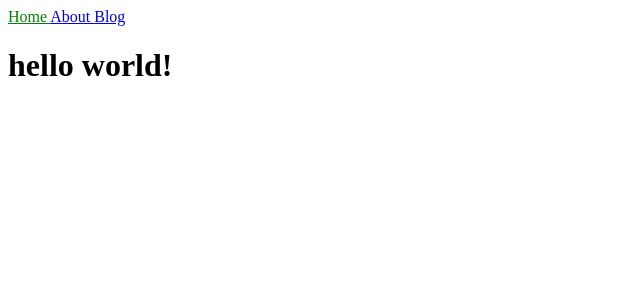
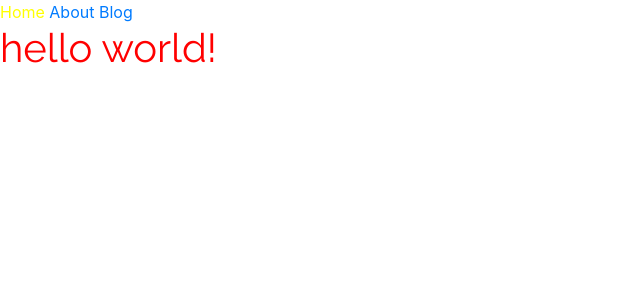
Before and after one commit to RajatRasal/rajatrasal.github.io, a Jekyll site: the page built from index.html, in a window 1280 px wide. Shown: the top 300 px of the page, without its empty margins (0-640 px from the left). Built offline with Jekyll 4.4.1, drawn with Linux system fonts in a browser that asks for light colours.

Commit message:
Add fonts and refactor the default html

```diff
--- /dev/null
+++ b/_includes/meta.html
@@ -0,0 +1,2 @@
+<meta chaset="utf-8">
+<meta name="viewport" content="width=device-width, initial-scale=1, shrink-to-fit=no">
--- /dev/null
+++ b/_includes/script.html
@@ -0,0 +1,3 @@
+<script src="https://code.jquery.com/jquery-3.3.1.slim.min.js" integrity="sha384-q8i/X+965DzO0rT7abK41JStQIAqVgRVzpbzo5smXKp4YfRvH+8abtTE1Pi6jizo" crossorigin="anonymous"></script>
+<script src="https://cdnjs.cloudflare.com/ajax/libs/popper.js/1.14.7/umd/popper.min.js" integrity="sha384-UO2eT0CpHqdSJQ6hJty5KVphtPhzWj9WO1clHTMGa3JDZwrnQq4sF86dIHNDz0W1" crossorigin="anonymous"></script>
+<script src="https://stackpath.bootstrapcdn.com/bootstrap/4.3.1/js/bootstrap.min.js" integrity="sha384-JjSmVgyd0p3pXB1rRibZUAYoIIy6OrQ6VrjIEaFf/nJGzIxFDsf4x0xIM+B07jRM" crossorigin="anonymous"></script>
--- /dev/null
+++ b/_includes/style.html
@@ -0,0 +1,6 @@
+<!-- Styles -->
+<link rel="stylesheet" href="/assets/css/styles.css">
+<!-- Fonts -->
+<link href="https://fonts.googleapis.com/css?family=Raleway|Spectral" rel="stylesheet">
+<!-- Bootstrap CSS -->
+<link rel="stylesheet" href="https://stackpath.bootstrapcdn.com/bootstrap/4.3.1/css/bootstrap.min.css" integrity="sha384-ggOyR0iXCbMQv3Xipma34MD+dH/1fQ784/j6cY/iJTQUOhcWr7x9JvoRxT2MZw1T" crossorigin="anonymous">
--- a/_layouts/default.html
+++ b/_layouts/default.html
@@ -1,12 +1,13 @@
 <!doctype html>
 <html>
   <head>
-    <meta charset="utf-8">
+    {% include meta.html %}
     <title>{{ page.title }}</title>
-    <link rel="stylesheet" href="/assets/css/styles.css">
+    {% include style.html %}
   </head>
   <body>
     {% include navigation.html %}
     {{ content }}
+    {% include script.html %}
   </body>
 </html>
--- a/_sass/main.scss
+++ b/_sass/main.scss
@@ -1,17 +1,8 @@
-@font-face {
-  font-amily: "Calendus-Plus";
-  src: url("../fonts/Calendus-Plus.tff") format("opentype");
-}
-
-@font-face {
-  font-family: "Chicago";
-  src: url("../fonts/Chicago.tff") format("opentype");
-}
-
 .title {
-  font-family: Calendus-Plus;
+  font-family: 'Raleway', sans-serif;
+  color: red;
 }
 
 .current {
-  color: green;
+  color: yellow;
 }
```
Also changed, not shown: 1 other file.
